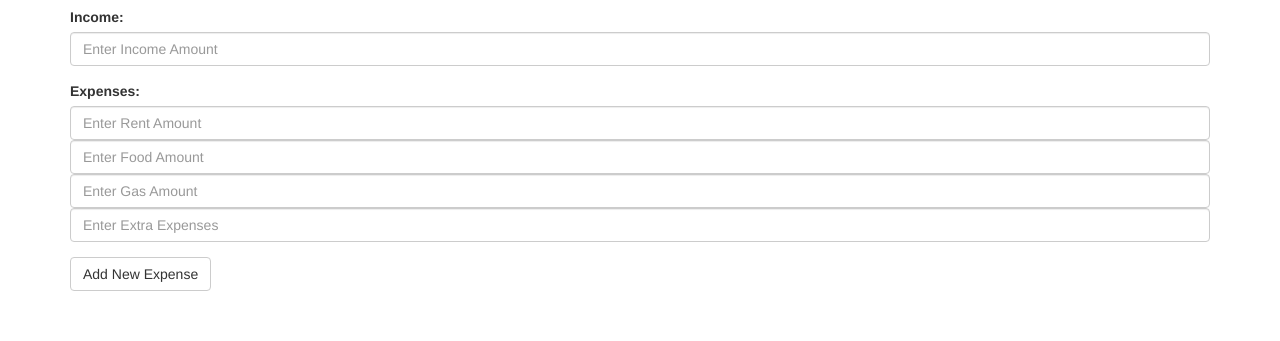
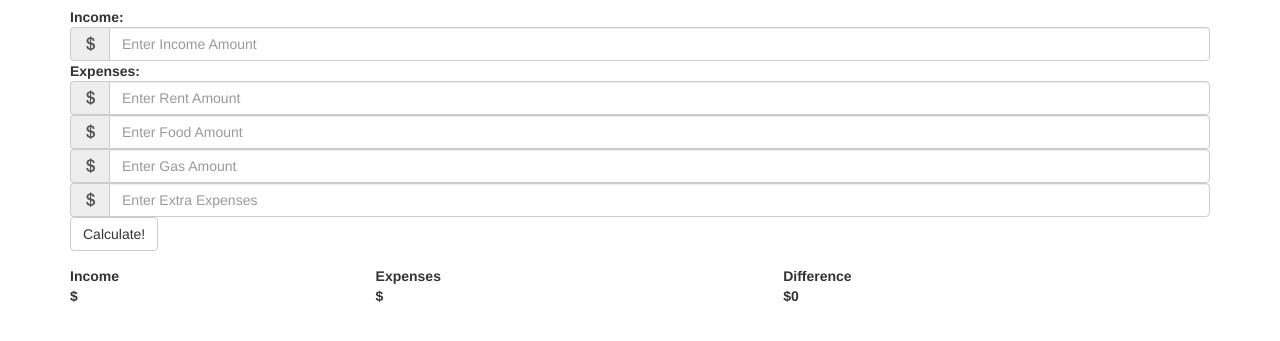
Before and after one commit to bnaegle/cs260creative3, a plain HTML site: page index.html in a window 1280 px wide. Shown: the part 63-404 px from the top of the page. Drawn offline with nearby package versions, Linux system fonts and the light colour scheme.

Commit message:
Update index.html

```diff
--- a/index.html
+++ b/index.html
@@ -1,12 +1,42 @@
 <!DOCTYPE html>
 <html>
 <head>
-  <!-- include our dependency on angular -->
 <link rel="stylesheet" href="https://maxcdn.bootstrapcdn.com/bootstrap/3.3.7/css/bootstrap.min.css">
 <script src="https://ajax.googleapis.com/ajax/libs/angularjs/1.4.0/angular.min.js"></script>
 <script src="https://ajax.googleapis.com/ajax/libs/jquery/3.2.1/jquery.min.js"></script>
 <script src="https://maxcdn.bootstrapcdn.com/bootstrap/3.3.7/js/bootstrap.min.js"></script>
-<script src="avatar.js"></script>
+<script>
+angular.module('app', [])
+  .controller('mainCtrl', mainCtrl);
+
+function mainCtrl ($scope) {
+
+	$scope.moneyLeft = 0;
+  $scope.users = {};
+	//$scope.rent = 10;
+
+  $scope.addNew = function (user) {
+
+    $scope.users={
+      rent: user.rent,
+      food: user.food,
+	  gas: user.gas,
+	  misc: user.misc,
+	  income: user.income
+    };
+	console.log($scope.users);
+	//user.rent = '';
+
+	$scope.moneyLeft = user.income - (user.rent + user.food + user.gas + user.misc); /* [1] */
+
+    //user.name = ''; /* [2] */
+    //user.url = '';
+	//user.email = '';
+  };
+
+}
+
+</script>
 <link rel="stylesheet" type="text/css" href="avatar.css">
   <meta charset="utf-8">
   <title>Budget Calculator</title>
@@ -16,21 +46,46 @@
   <div ng-app='app' ng-controller='mainCtrl'> <!-- [1],[2] -->
     <h1>Calculate Your Monthly Budget!</h1>
 	<div class="form-group">
-    <form name='userForm' ng-submit='addNew()'>
-      <div class="form-group">
-	  <label for="email">Income:</label>
-      <input type="text" class ="form-control" id="incomeInput" placeholder='Enter Income Amount' ng-model='userForm.name'/> <!-- [3] -->
+    <form name='userForm' ng-submit='addNew(userForm)'>
+	<strong>Income: </strong></br>
+      <div class="input-group">
+	  <span class="input-group-addon"><i class="glyphicon glyphicon-usd"></i></span>
+      <input type="number" step=".01" class ="form-control" id="incomeInput" placeholder='Enter Income Amount' ng-model='userForm.income'/> <!-- [3] -->
 	  </div>
-	  <div class="form-group">
-	  <label for="email">Expenses:</label>
-      <input type="number" class ="form-control" id="rentInput" placeholder='Enter Rent Amount' ng-model='userForm.rent'/>
-	  <input type="number" class ="form-control" id="foodInput" placeholder='Enter Food Amount' ng-model='userForm.food'/>
-	  <input type="number" class ="form-control" id="gasInput" placeholder='Enter Gas Amount' ng-model='userForm.gas'/>
-	  <input type="number" class ="form-control" id="miscInput" placeholder='Enter Extra Expenses' ng-model='userForm.misc'/>
+	  		<strong>Expenses: </strong></br>
+	  <div class="input-group">
+	  <span class="input-group-addon"><i class="glyphicon glyphicon-usd"></i></span>
+      <input type="number" step=".01" class ="form-control" id="rentInput" placeholder='Enter Rent Amount' ng-model='userForm.rent'/>
+	  </div>
+	  <div class="input-group">
+	  <span class="input-group-addon"><i class="glyphicon glyphicon-usd"></i></span>
+	  <input type="number" step=".01" class ="form-control" id="foodInput" placeholder='Enter Food Amount' ng-model='userForm.food'/>
+	  </div>
+	  <div class="input-group">
+	  <span class="input-group-addon"><i class="glyphicon glyphicon-usd"></i></span>
+	  <input type="number" step=".01" class ="form-control" id="gasInput" placeholder='Enter Gas Amount' ng-model='userForm.gas'/>
+	  </div>
+	  <div class="input-group">
+	  <span class="input-group-addon"><i class="glyphicon glyphicon-usd"></i></span>
+	  <input type="number" step=".01" class ="form-control" id="miscInput" placeholder='Enter Extra Expenses' ng-model='userForm.misc'/>
+	  </div>
+	  <div class="input-group">
+	  <button type='submit' step=".01" class="btn btn-default">Calculate!</button>
 	  </div>
 	  </form>
-      <button type='submit' class="btn btn-default">Add New Expense</button>
     </div>
+	<table style='width:100%'>
+	<tr>
+		<th>Income</th>
+		<th>Expenses</th>
+		<th>Difference</th>
+	</tr>
+		<tr>
+		<th>${{users.income}}</th>
+		<th>${{users.rent + users.food + users.gas + users.misc}}</th>
+		<th>${{moneyLeft}}</th>
+	</tr>
+	</table>
 
 
 	</div>
```
